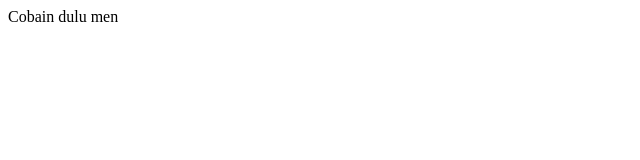
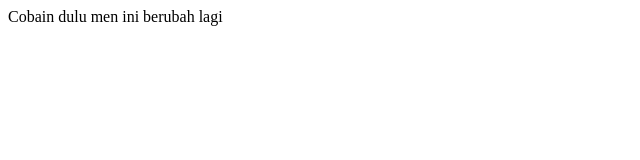
Before and after one commit to Kakaindra/CobaCoba, a plain HTML site: page index.html in a window 1280 px wide. Shown: the whole page, without its empty margins (0-640 px from the left). Drawn offline with Linux system fonts and the light colour scheme.

Commit message:
commit kedua ini

```diff
--- a/index.html
+++ b/index.html
@@ -6,5 +6,6 @@
 </head>
 <body>
 	Cobain dulu men
+	ini berubah lagi
 </body>
 </html>
```
